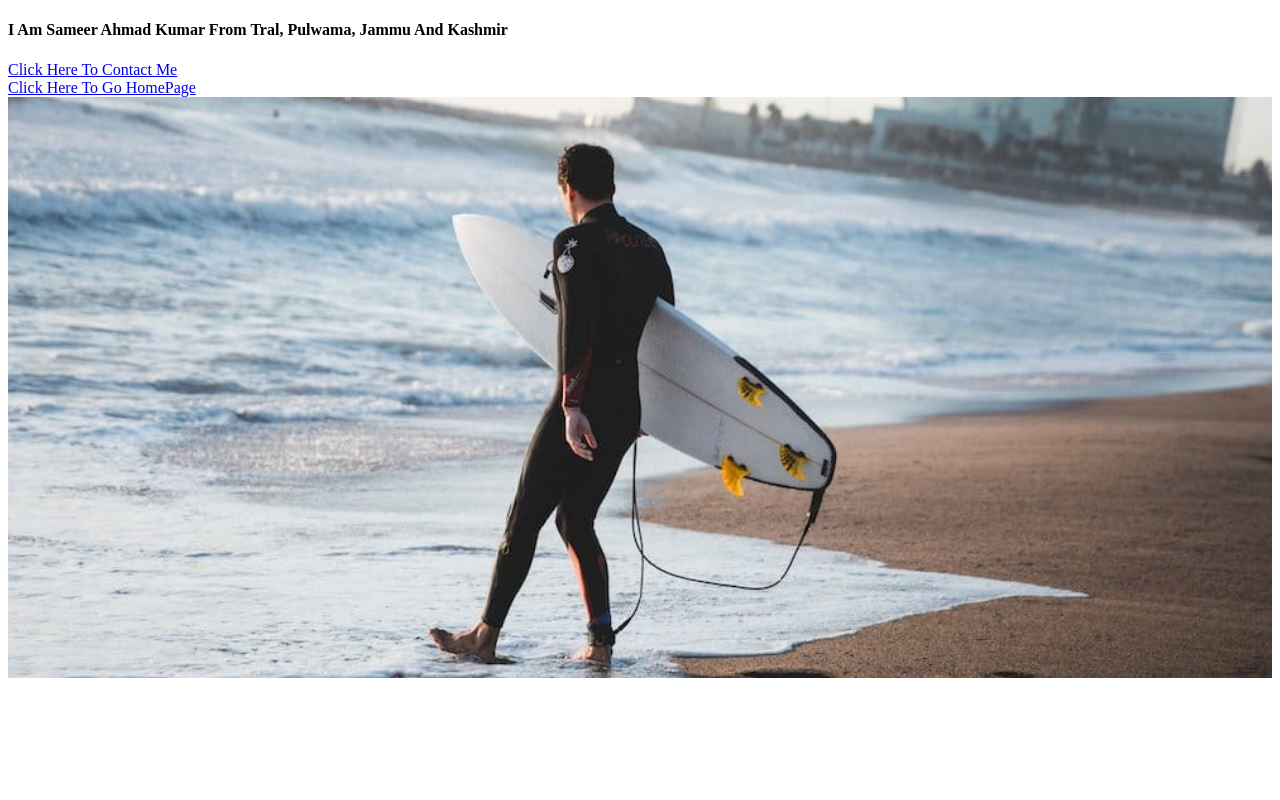
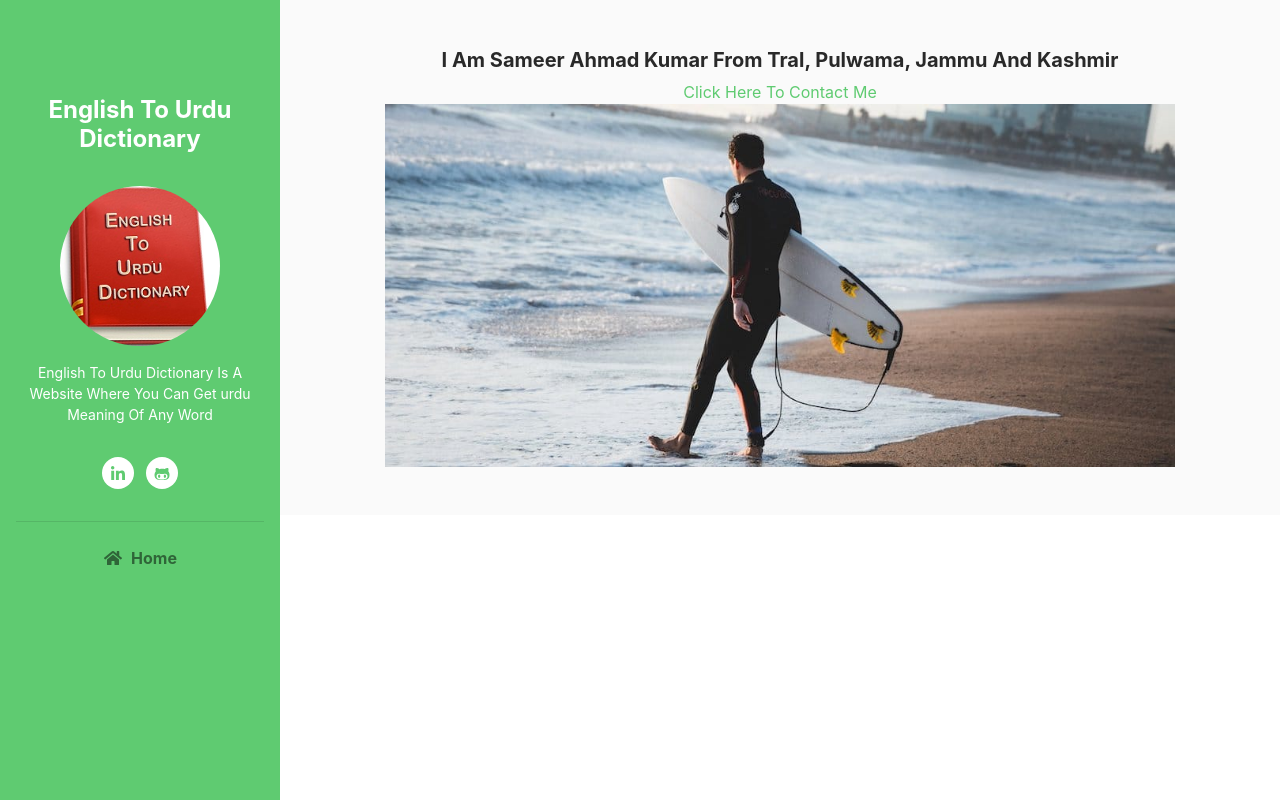
Before and after one commit to SameerAhmad12/english2urdu, a Django app: page /about in a window 1280 px wide. Run offline with Django 3.2, Linux system fonts and the light colour scheme; some libraries are stand-ins or nearby versions.

Commit message:
update about.htm
update

```diff
--- a/templates/about.htm
+++ b/templates/about.htm
@@ -1,14 +1,77 @@
 {% load static %}
+
 <!DOCTYPE html>
 <html lang="en">
+<head>
+    <title>{% block title %}English To Urdu Dictionary{% endblock %}</title>
+
+    <!-- Meta -->
+    <meta charset="utf-8">
+    <meta http-equiv="X-UA-Compatible" content="IE=edge">
+    <meta name="viewport" content="width=device-width, initial-scale=1.0">
+    <meta name="description" content="Blog Template">
+    <meta name="author" content="Xiaoying Riley at 3rd Wave Media">
+    <link rel="shortcut icon" href="{% static 'favicon.ico' %}">
+
+    <!-- FontAwesome JS-->
+    <script defer src="https://use.fontawesome.com/releases/v5.7.1/js/all.js" integrity="sha384-eVEQC9zshBn0rFj4+TU78eNA19HMNigMviK/PU/FFjLXqa/GKPgX58rvt5Z8PLs7" crossorigin="anonymous"></script>
+
+    <!-- Theme CSS -->
+    <link id="theme-style" rel="stylesheet" href="{% static 'assets/css/theme-1.css' %}">
+
+</head>
+
 <body>
+
+    <header class="header text-center">
+		<br> <br><br>
+	    <h1 class="blog-name pt-lg-4 mb-0"><a href="index">English To Urdu Dictionary</a></h1>
+
+	    <nav class="navbar navbar-expand-lg navbar-dark" >
+
+			<button class="navbar-toggler" type="button" data-toggle="collapse" data-target="#navigation" aria-controls="navigation" aria-expanded="false" aria-label="Toggle navigation">
+			<span class="navbar-toggler-icon"></span>
+			</button>
+
+			<div id="navigation" class="collapse navbar-collapse flex-column" >
+				<div class="profile-section pt-3 pt-lg-0">
+				    {% block img %}<img class="profile-image mb-3 rounded-circle mx-auto" src="{% static 'assets/images/logo-free-Copy.png' %}" alt="English To Urdu dictionary" >{% endblock %}
+
+					<div class="bio mb-3">English To Urdu Dictionary Is A Website Where You Can Get urdu Meaning Of Any Word<br></div>
+					 <ul class="social-list list-inline py-3 mx-auto">
+			            <!-- <li class="list-inline-item"><a href="#"><i class="fab fa-twitter fa-fw"></i></a></li> -->
+			            <li class="list-inline-item"><a href="https://www.linkedin.com/in/sameer-79/"><i class="fab fa-linkedin-in fa-fw"></i></a></li>
+			            <li class="list-inline-item"><a href="https://github.com/SameerAhmad12"><i class="fab fa-github-alt fa-fw"></i></a></li>
+			            <!-- <li class="list-inline-item"><a href="#"><i class="fab fa-stack-overflow fa-fw"></i></a></li> -->
+			            <!-- <li class="list-inline-item"><a href="#"><i class="fab fa-codepen fa-fw"></i></a></li> -->
+			        </ul><!--//social-list -->
+			        <hr>
+				</div><!--//profile-section-->
+
+				<ul class="navbar-nav flex-column text-left">
+					<li class="nav-item active">
+					    <a class="nav-link" href="index"><i class="fas fa-home fa-fw mr-2"></i>Home</a>
+					</li>
+					<!-- <li class="nav-item">
+					    <a class="nav-link" href="blog-post.html"><i class="fas fa-bookmark fa-fw mr-2"></i>Blog Post</a>
+					</li> -->
+					<!-- <li class="nav-item">
+					    <a class="nav-link" href="about"><i class="fas fa-user fa-fw mr-2"></i>About Me</a>
+					</li> -->
+				</ul>
+
+				<!--<div class="my-2 my-md-3">
+				    <a class="btn btn-primary" href="#" target="_blank">Get in Touch</a>
+				</div>-->
+			</div>
+		</nav>
+    </header>
     <div class="main-wrapper" >
         <section class="cta-section theme-bg-light py-5">
                 <div class="container text-center">
-            <h4>I Am Sameer Ahmad Kumar From Tral, Pulwama, Jammu And Kashmir</h1>
+                <h5>I Am Sameer Ahmad Kumar From Tral, Pulwama, Jammu And Kashmir</h5>
                 <a href="https://mail.google.com/mail/u/0/#inbox?compose=new" target="_blank"> Click Here To Contact Me</a>
                 <br>
-			<a href="index" target="_blank"> Click Here To Go HomePage</a>
 
                 <img alt="about me" src="{% static 'assets/images/about-me.jpg' %}" width="100%" height="100%">
                 </div>
```
Lines whose indentation alone changed are shown as unchanged.
